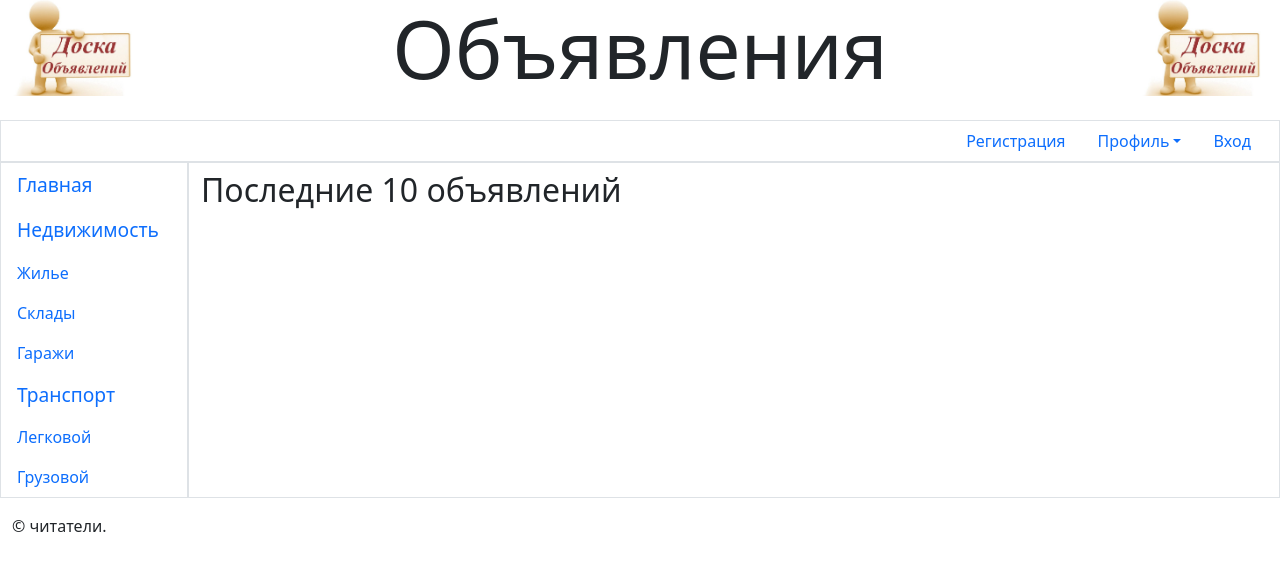
After one commit to PartiPhone/bulletinboard, a Django app: template main/templates/main/index.html in a window 1280 px wide. The commit adds this page. Shown: the top 571 px of the page. Run offline with Django 3.2, Linux system fonts and the light colour scheme; the template is opened without the code that fills it, so the values that code supplies are empty; some libraries are stand-ins or nearby versions.

Commit message:
Создание шаблона главной страницы

```diff
--- a/bboard/settings.py
+++ b/bboard/settings.py
@@ -80,7 +80,7 @@ DATABASES = {
         'ENGINE': 'django.db.backends.postgresql_psycopg2',
         'NAME': os.environ['db'],
         'HOST': 'localhost',
-        'PORT': 5342,
+        'PORT': 5432,
         'USER': os.environ['username'],
         'PASSWORD': os.environ['userpass'],
     }
--- /dev/null
+++ b/main/static/main/style.css
@@ -0,0 +1,9 @@
+header h1 {
+    background: url("bg.jpeg") left / auto 100% no-repeat, url("bg.jpeg")
+    right / auto 100% no-repeat;
+
+}
+
+.root {
+    font-size: larger;
+}
--- a/main/templates/layout/basic.html
+++ b/main/templates/layout/basic.html
@@ -9,11 +9,10 @@
 <meta name="viewport"
 content="width=device-width, initial-scale=1, shrink-to-fit=no">
 <title>{% block title %}Главная{% endblock %} - Доска объявлений</title>
-<title>без имени</title>
 {% bootstrap_css %}
 <link rel="stylesheet" type="text/css"
 href=" {% static 'main/style.css' %}">
-{% bootstrap_javascript] %}
+
 </head>
 
 <body class="container-fluid">
@@ -48,12 +47,12 @@ href=" {% static 'main/style.css' %}">
     <div class="row">
         <nav class="col-md-auto nav flex-column border">
             <a class="nav-link root"
-            href="{% url ’main:index' %}">Главная</а>
+            href="{% url 'main:index' %}">Главная</a>
             <span class="nav-link root font-weight-bold">
             Heдвижимость </span>
             <a class="nav-link" href="#">Жилье</a>
-            <a class="nav-link" href="#">Склады</а>
-            <a class="nav-link" href="#">Гаражи</а>
+            <a class="nav-link" href="#">Склады</a>
+            <a class="nav-link" href="#">Гаражи</a>
             <span class="nav-link root font-weight-bold" href="#">
             Транспорт</span>
             <a class="nav-link" href="#">Легковой</a>
@@ -68,6 +67,8 @@ href=" {% static 'main/style.css' %}">
     <footer class="mt-3">
         <p class="text-right font-italic">&copy; читатели.</p>
     </footer>
+
+{% bootstrap_javascript %}
 </body>
 
 </html>
--- /dev/null
+++ b/main/templates/main/index.html
@@ -0,0 +1,4 @@
+{% extends "layout/basic.html" %}
+{% block content %}
+    <h2>Последние 10 объявлений</h2>
+{% endblock %}
--- a/main/views.py
+++ b/main/views.py
@@ -1,3 +1,4 @@
 from django.shortcuts import render
 
-# Create your views here.
+def index(request):
+    return render(request, 'main/index.html')
```
Also changed, not shown: bboard/urls.py (+8 -1 lines), main/urls.py (added, +9 -0 lines), main/static/main/bg.jpeg (added), 1 other file.
